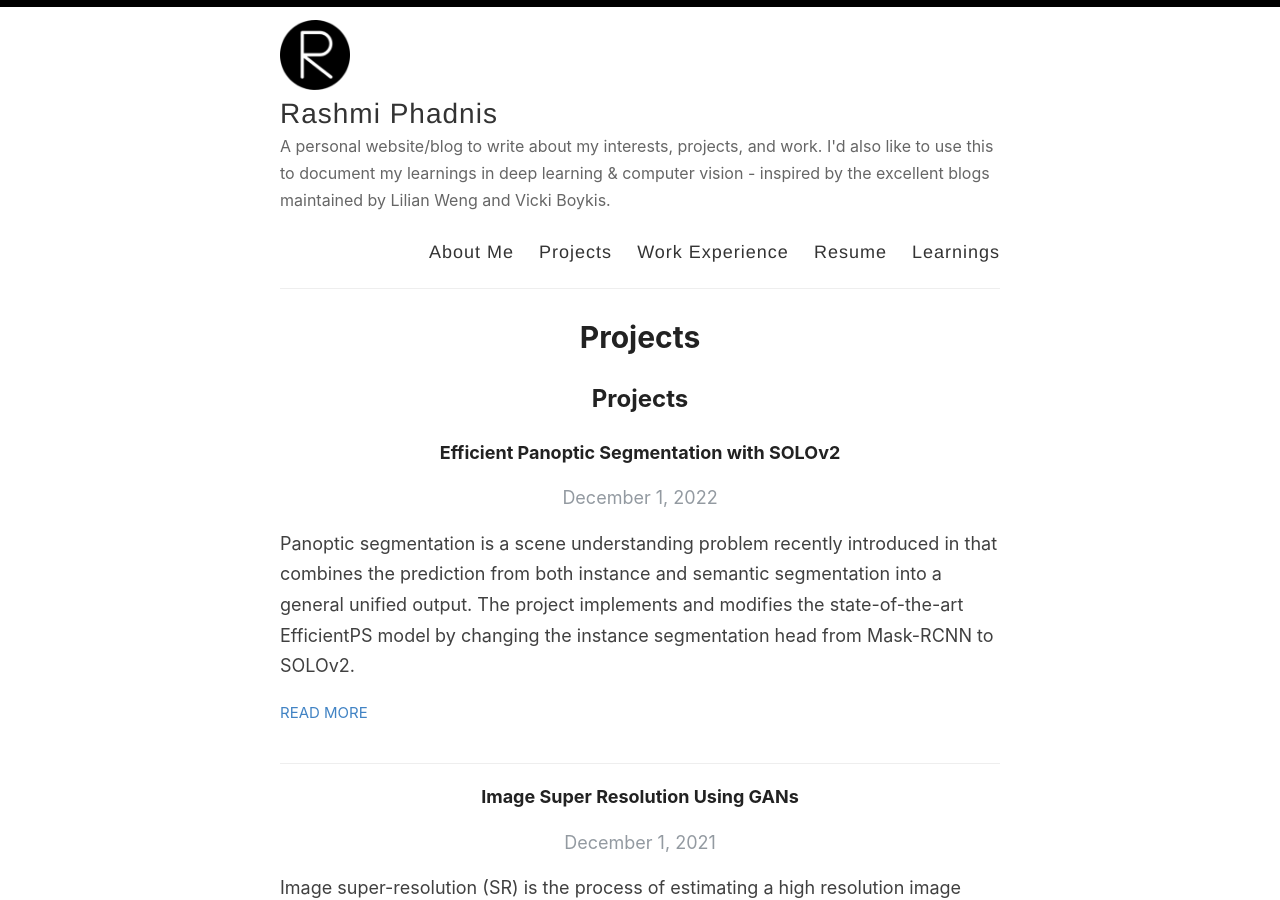
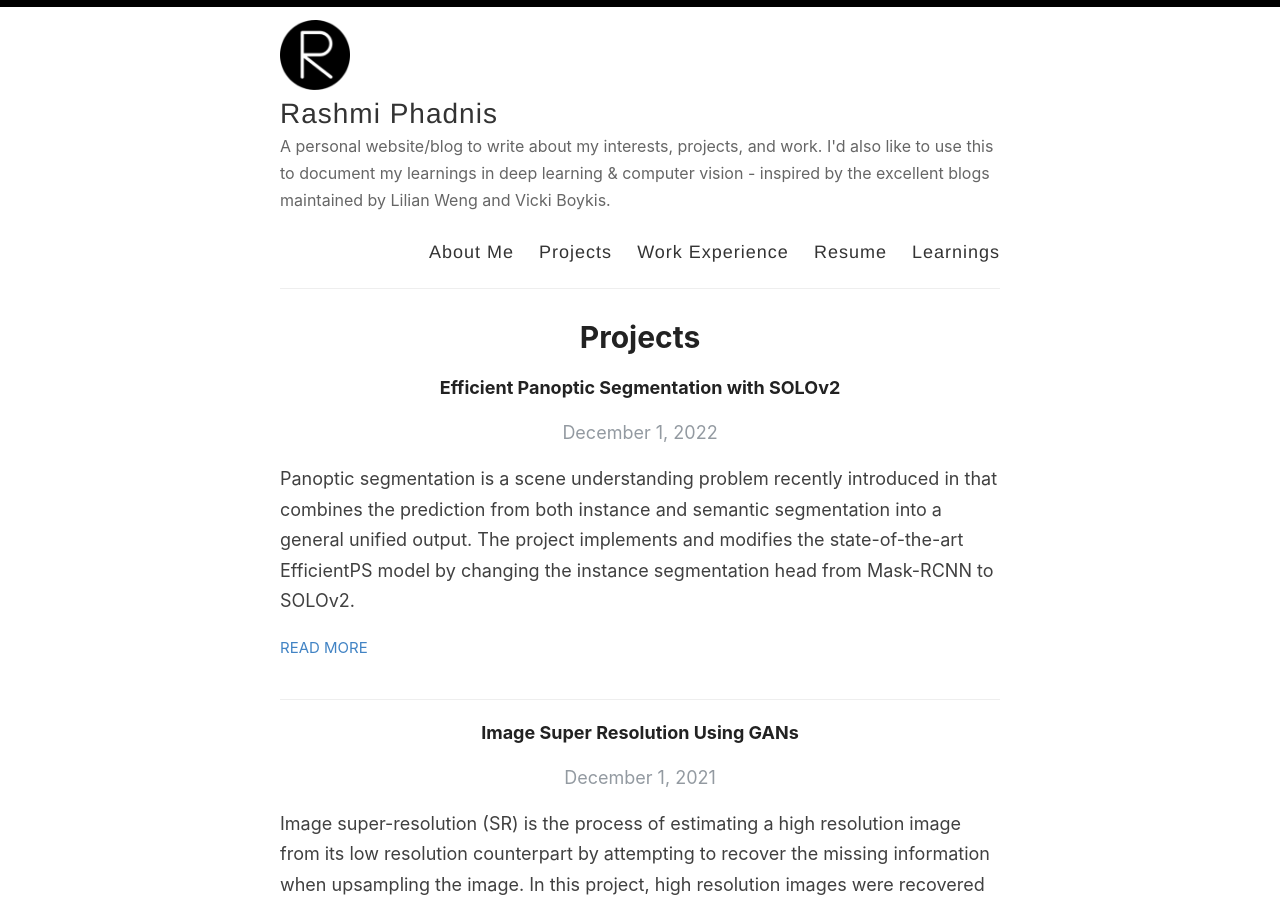
Before and after one commit to rashmip98/rashmip98.github.io, a Jekyll site: the page built from _pages/projects.md, in a window 1280 px wide and 900 px high. Built offline with Jekyll 4.4.1, drawn with Linux system fonts in a browser that asks for light colours; our own code applies the rules of GitHub Pages for plain Markdown files.

Commit message:
Update projects.md

```diff
--- a/_pages/projects.md
+++ b/_pages/projects.md
@@ -1,10 +1,9 @@
 ---
 layout: page
-title:
+title: Projects
 permalink: /projects
 ---
 
-## Projects
 <div class="posts">
   {% for tag in site.tags %}
     {% for post in tag[1] %}
```
